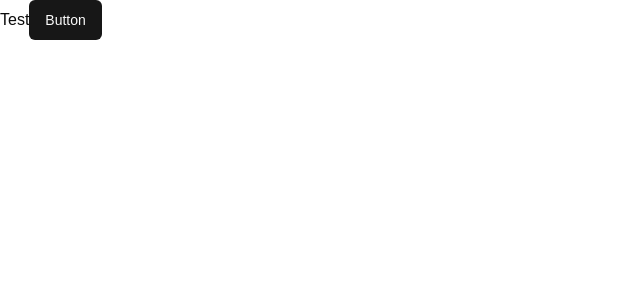
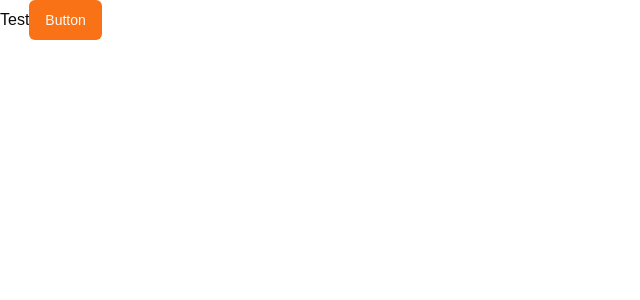
Before and after one commit to CodingByGopal/AroMaa-Next.js, a Next.js app: page / in a window 1280 px wide. Shown: the top 300 px of the page, without its empty margins (0-640 px from the left). Built offline with nearby package versions, Linux system fonts and the light colour scheme.

Commit message:
Theme configuration - progress

```diff
--- a/src/app/globals.css
+++ b/src/app/globals.css
@@ -6,54 +6,56 @@
   font-family: Arial, Helvetica, sans-serif;
 }
 
+
 @layer base {
   :root {
     --background: 0 0% 100%;
-    --foreground: 0 0% 3.9%;
+    --foreground: 20 14.3% 4.1%;
     --card: 0 0% 100%;
-    --card-foreground: 0 0% 3.9%;
+    --card-foreground: 20 14.3% 4.1%;
     --popover: 0 0% 100%;
-    --popover-foreground: 0 0% 3.9%;
-    --primary: 0 0% 9%;
-    --primary-foreground: 0 0% 98%;
-    --secondary: 0 0% 96.1%;
-    --secondary-foreground: 0 0% 9%;
-    --muted: 0 0% 96.1%;
-    --muted-foreground: 0 0% 45.1%;
-    --accent: 0 0% 96.1%;
-    --accent-foreground: 0 0% 9%;
+    --popover-foreground: 20 14.3% 4.1%;
+    --primary: 24.6 95% 53.1%;
+    --primary-foreground: 60 9.1% 97.8%;
+    --secondary: 60 4.8% 95.9%;
+    --secondary-foreground: 24 9.8% 10%;
+    --muted: 60 4.8% 95.9%;
+    --muted-foreground: 25 5.3% 44.7%;
+    --accent: 60 4.8% 95.9%;
+    --accent-foreground: 24 9.8% 10%;
     --destructive: 0 84.2% 60.2%;
-    --destructive-foreground: 0 0% 98%;
-    --border: 0 0% 89.8%;
-    --input: 0 0% 89.8%;
-    --ring: 0 0% 3.9%;
+    --destructive-foreground: 60 9.1% 97.8%;
+    --border: 20 5.9% 90%;
+    --input: 20 5.9% 90%;
+    --ring: 24.6 95% 53.1%;
+    --radius: 0.5rem;
     --chart-1: 12 76% 61%;
     --chart-2: 173 58% 39%;
     --chart-3: 197 37% 24%;
     --chart-4: 43 74% 66%;
     --chart-5: 27 87% 67%;
-    --radius: 0.5rem;
   }
+
   .dark {
-    --background: 0 0% 3.9%;
-    --foreground: 0 0% 98%;
-    --card: 0 0% 3.9%;
-    --card-foreground: 0 0% 98%;
-    --popover: 0 0% 3.9%;
-    --popover-foreground: 0 0% 98%;
-    --primary: 0 0% 98%;
-    --primary-foreground: 0 0% 9%;
-    --secondary: 0 0% 14.9%;
-    --secondary-foreground: 0 0% 98%;
-    --muted: 0 0% 14.9%;
-    --muted-foreground: 0 0% 63.9%;
-    --accent: 0 0% 14.9%;
-    --accent-foreground: 0 0% 98%;
-    --destructive: 0 62.8% 30.6%;
-    --destructive-foreground: 0 0% 98%;
-    --border: 0 0% 14.9%;
-    --input: 0 0% 14.9%;
-    --ring: 0 0% 83.1%;
+    --background: 20 14.3% 4.1%;
+    --foreground: 60 9.1% 97.8%;
+    --card: 20 14.3% 4.1%;
+    --card-foreground: 60 9.1% 97.8%;
+    --popover: 20 14.3% 4.1%;
+    --popover-foreground: 60 9.1% 97.8%;
+    --primary: 20.5 90.2% 48.2%;
+    --primary-foreground: 60 9.1% 97.8%;
+    --secondary: 12 6.5% 15.1%;
+    --secondary-foreground: 60 9.1% 97.8%;
+    --muted: 12 6.5% 15.1%;
+    --muted-foreground: 24 5.4% 63.9%;
+    --accent: 12 6.5% 15.1%;
+    --accent-foreground: 60 9.1% 97.8%;
+    --destructive: 0 72.2% 50.6%;
+    --destructive-foreground: 60 9.1% 97.8%;
+    --border: 12 6.5% 15.1%;
+    --input: 12 6.5% 15.1%;
+    --ring: 20.5 90.2% 48.2%;
     --chart-1: 220 70% 50%;
     --chart-2: 160 60% 45%;
     --chart-3: 30 80% 55%;
@@ -62,10 +64,12 @@
   }
 }
 
+
 @layer base {
   * {
     @apply border-border;
   }
+
   body {
     @apply bg-background text-foreground;
   }
```
